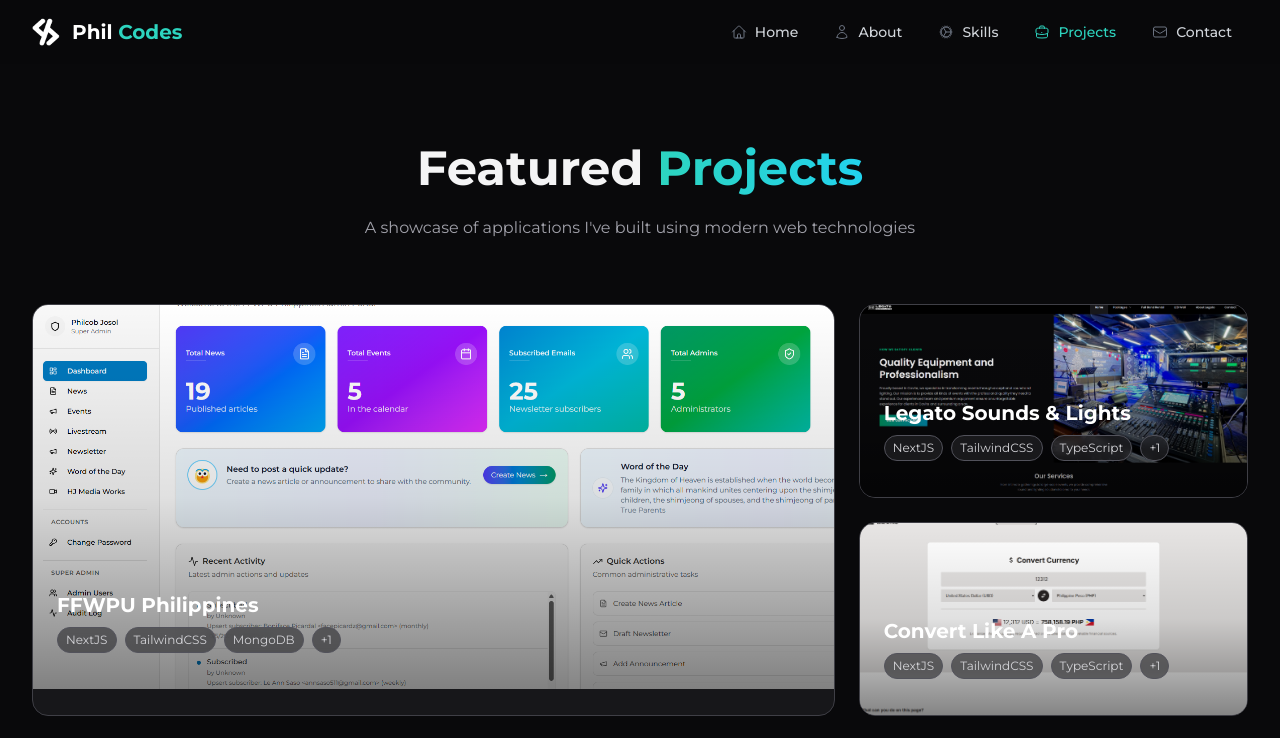
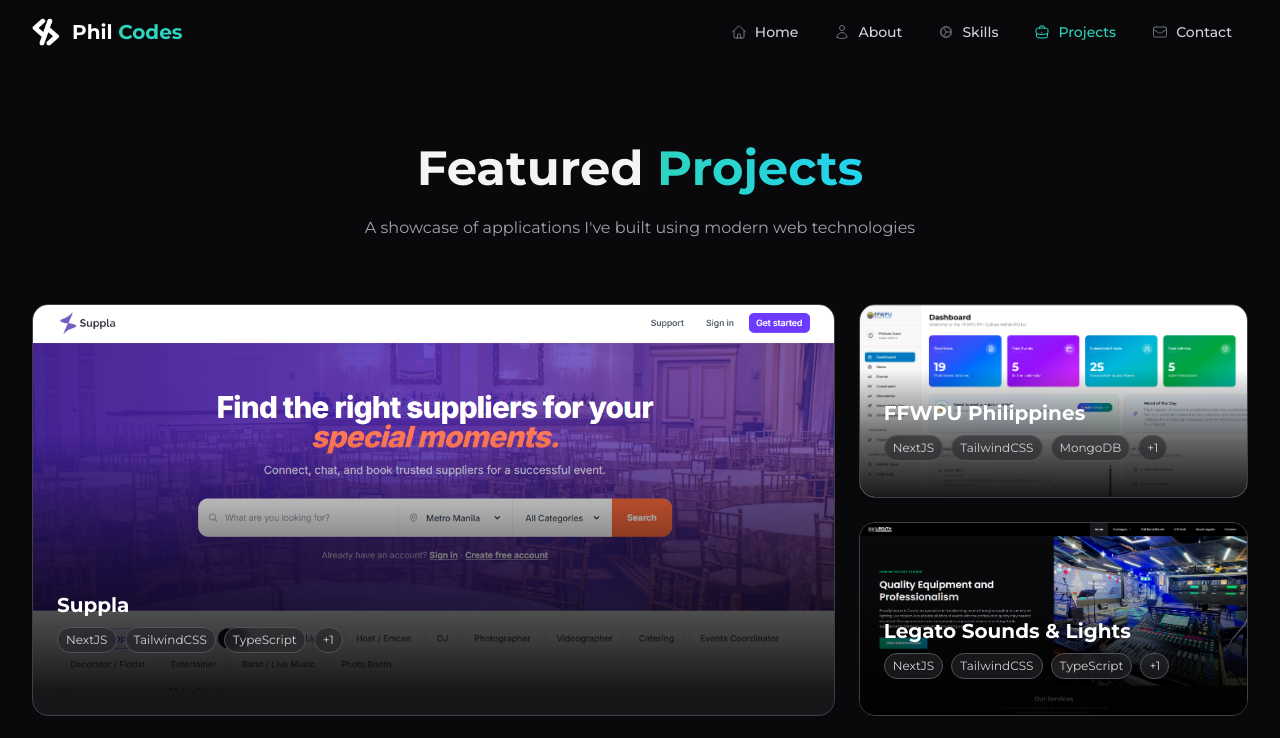
Before and after one commit to pjguitar15/next-portfolio, a Next.js app: page /projects in a window 1280 px wide. Shown: the top 738 px of the page. Built offline with nearby package versions, Linux system fonts and the light colour scheme.

Commit message:
feat: added 2 more projects, fixed card images

```diff
--- a/ProjectData.ts
+++ b/ProjectData.ts
@@ -7,6 +7,13 @@
   //   projectLink: "https://iltp.org/",
   //   githubLink: "https://github.com/pjguitar15/iltpwebsite",
   // },
+  {
+    title: 'Suppla',
+    description: `Suppla is an event supplier discovery platform built to help clients in the Philippines find and connect with trusted suppliers for special occasions. The site supports supplier search, region and category filtering, account access, supplier onboarding paths, and a clean marketplace-style experience for browsing event services like catering, photography, hosts, DJs, and sounds and lights.`,
+    tags: ['NextJS', 'TailwindCSS', 'TypeScript', 'Event Platform'],
+    imagePath: '/suppla.png',
+    projectLink: 'https://suppla-event.vercel.app/',
+  },
   {
     title: 'FFWPU Philippines',
     description: `FFWPU Philippines is a web application that I built for a church organization client called FFWPU Philippines. It features admin panel that does all the CRUD operations for the content on the main web pages. It has a secured authentication and account registration. Services like email notifications are also integrated for better admin user experience.`,
@@ -22,6 +29,14 @@
     imagePath: '/legato-app.png',
     projectLink: 'https://www.legatosoundsandlights.com/',
     githubLink: 'https://github.com/pjguitar15/legato-website',
+  },
+  {
+    title: 'Namiki English School',
+    description: `Namiki English School is a bilingual marketing website built for an English daycare and eikaiwa client in Tsukuba. The site presents daycare, after-school, and conversation lesson programs, pricing paths, school values, hiring details, testimonials, and contact calls to action so parents can quickly explore the school and book a trial lesson.`,
+    tags: ['NextJS', 'TailwindCSS', 'TypeScript', 'Static Website'],
+    imagePath: '/namiki-english.png',
+    projectLink: 'https://www.namiki-english.com/',
+    githubLink: 'https://github.com/pjguitar15/namiki-school',
   },
   {
     title: 'Convert Like A Pro',
--- a/components/home-sections/MyProjectsSection.tsx
+++ b/components/home-sections/MyProjectsSection.tsx
@@ -117,19 +117,22 @@
                   src={project.imagePath}
                   alt={project.title}
                   fill
-                  className='object-cover transition-transform duration-500 group-hover:scale-110'
+                  className='object-cover object-top transition-transform duration-500 group-hover:scale-110'
                 />
 
-                {/* Overlay */}
+                {/* Bottom readability fade */}
+                <div className='pointer-events-none absolute inset-x-0 bottom-0 h-2/3 bg-gradient-to-t from-black/90 via-black/55 to-transparent' />
+
+                {/* Hover vignette */}
                 <div
-                  className={`absolute inset-0 bg-gradient-to-t from-black/80 via-black/20 to-transparent transition-opacity duration-300 ${
-                    hoveredProject === index ? 'opacity-100' : 'opacity-60'
+                  className={`pointer-events-none absolute inset-0 bg-black transition-opacity duration-300 ${
+                    hoveredProject === index ? 'opacity-10' : 'opacity-0'
                   }`}
                 />
 
                 {/* Action Buttons */}
                 <div
-                  className={`absolute top-4 right-4 flex gap-2 transition-all duration-300 ${
+                  className={`absolute top-4 right-4 z-10 flex gap-2 transition-all duration-300 ${
                     hoveredProject === index
                       ? 'opacity-100 translate-y-0'
                       : 'opacity-0 -translate-y-2'
@@ -160,7 +163,7 @@
                 </div>
 
                 {/* Project Info Overlay */}
-                <div className='absolute bottom-0 left-0 right-0 p-6'>
+                <div className='absolute bottom-0 left-0 right-0 z-10 p-6'>
                   <h3 className='text-white font-bold text-xl mb-2'>
                     {project.title}
                   </h3>
@@ -198,7 +201,7 @@
 
                 {/* View Details Button */}
                 <div
-                  className={`absolute bottom-6 right-6 transition-all duration-300 ${
+                  className={`absolute bottom-6 right-6 z-20 transition-all duration-300 ${
                     hoveredProject === index
                       ? 'opacity-100 translate-x-0'
                       : 'opacity-0 translate-x-4'
```
Also changed, not shown: public/namiki-english.png (added), public/suppla.png (added).
